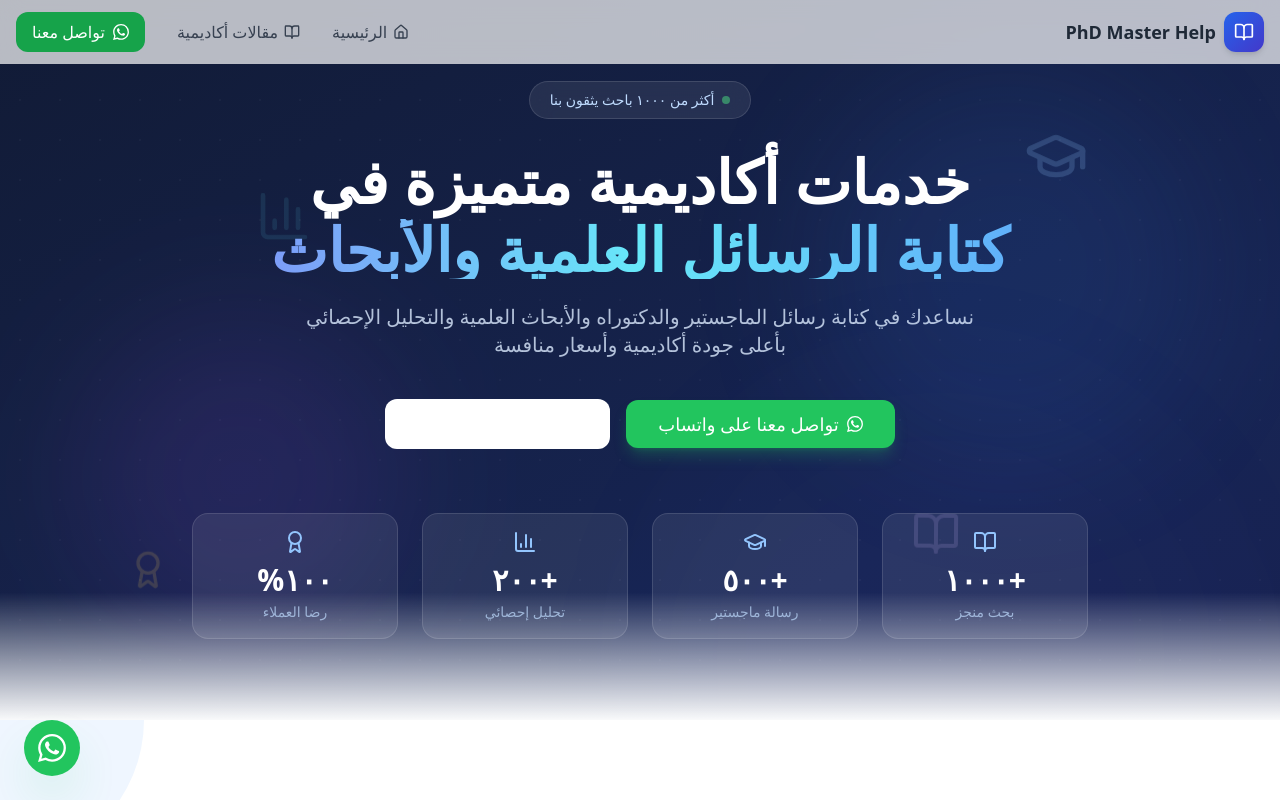
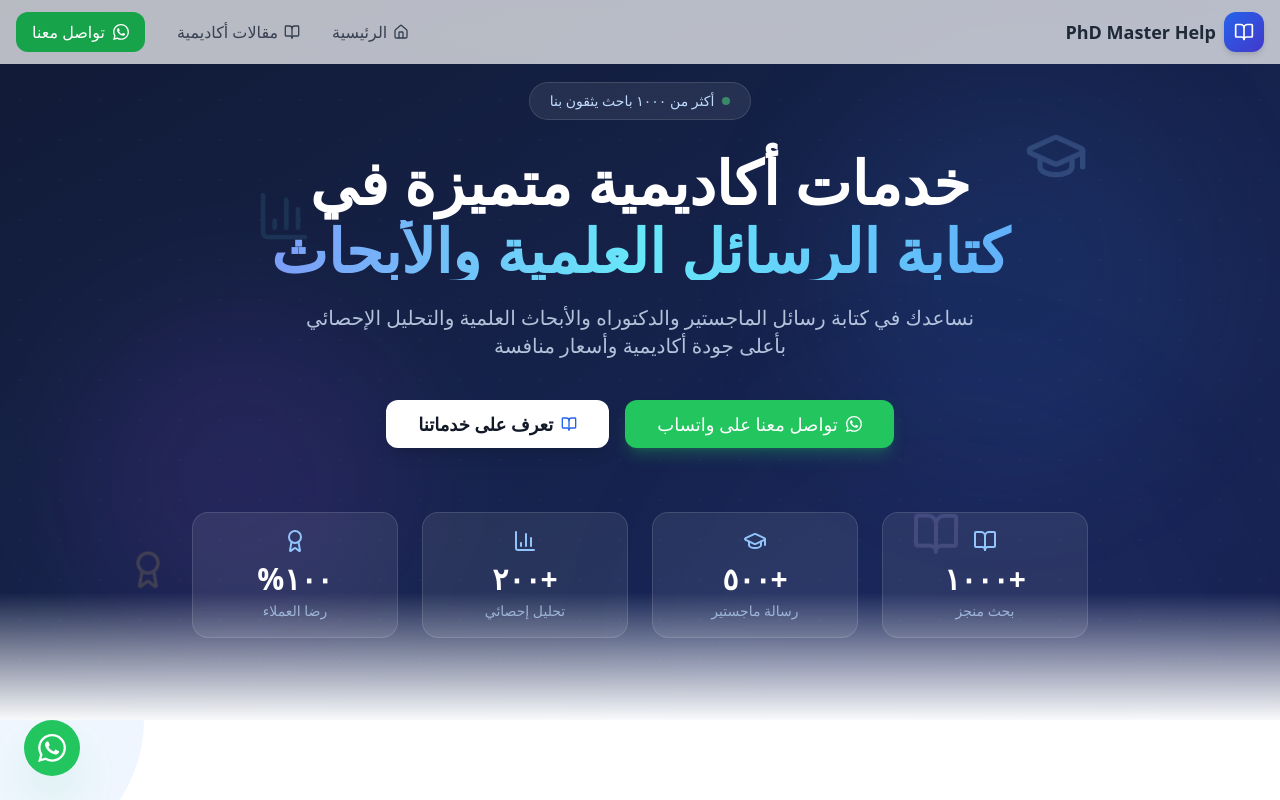
Before and after one commit to mammdoou/phdmasterhelp, a Next.js app: page / in a window 1280 px wide. Shown: the top 800 px of the page. Built offline with nearby package versions, Linux system fonts and the light colour scheme.

Commit message:
Fix hero button: change from white text on white background to bold dark text on white button

```diff
--- a/app/components/hero.tsx
+++ b/app/components/hero.tsx
@@ -70,14 +70,13 @@ export function Hero() {
               تواصل معنا على واتساب
             </Button>
             <Button
-              variant="outline"
-              className="gap-2 text-lg border-white/20 text-white hover:bg-white/10 px-8 py-6 rounded-xl transition-all duration-300"
+              className="gap-2 text-lg bg-white hover:bg-gray-100 text-gray-900 font-bold px-8 py-6 rounded-xl shadow-lg transition-all duration-300 hover:-translate-y-0.5"
               size="lg"
               onClick={useCallback(() => {
                 document.getElementById('services')?.scrollIntoView({ behavior: 'smooth' })
               }, [])}
             >
-              <BookOpen className="h-5 w-5" />
+              <BookOpen className="h-5 w-5 text-blue-600" />
               تعرف على خدماتنا
             </Button>
           </div>
```
